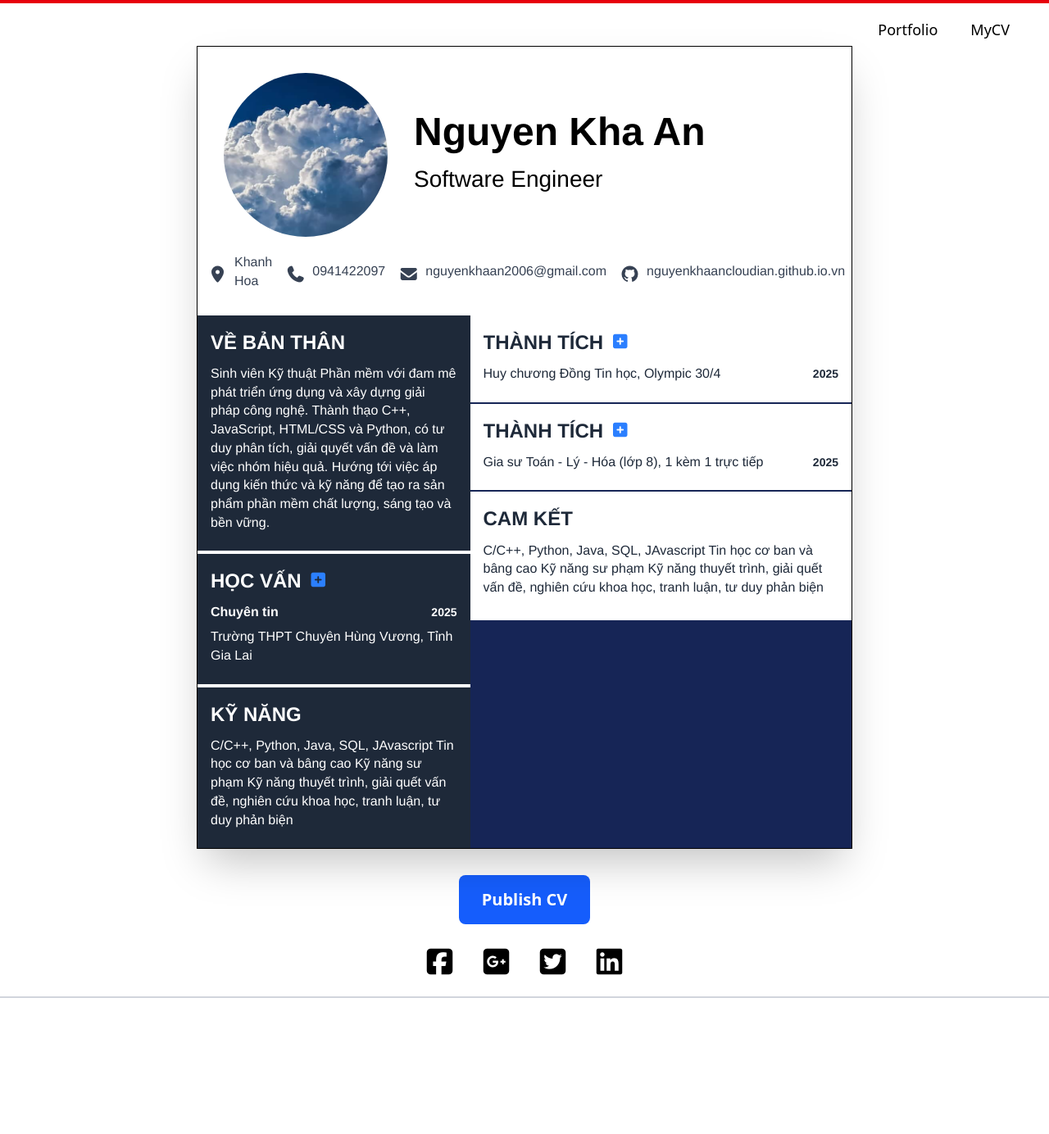
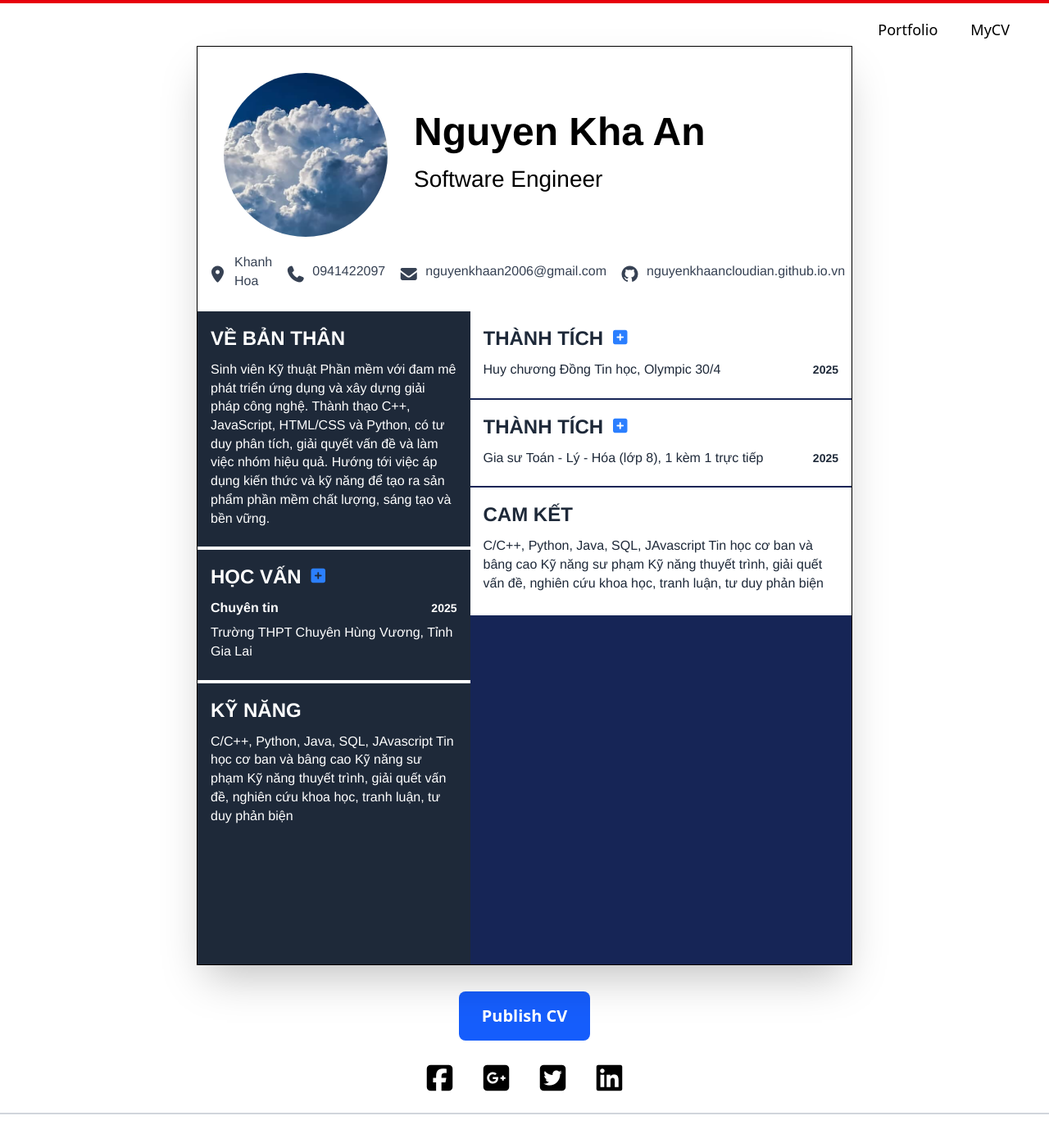
Before and after one commit to nguyenkhaan/portfolio_v2, a React (Vite) app: page /my-cv in a window 1280 px wide. Shown: the whole page at 82% size. Before the commit the page ends 1242 px from the top, so only its background shows below. Built offline with nearby package versions, Linux system fonts and the light colour scheme.

Commit message:
chinh_cv_header

```diff
--- a/public/style/output.css
+++ b/public/style/output.css
@@ -349,6 +349,15 @@
   .h-full {
     height: 100%;
   }
+  .max-h-36 {
+    max-height: calc(var(--spacing) * 36);
+  }
+  .max-h-40 {
+    max-height: calc(var(--spacing) * 40);
+  }
+  .max-h-42 {
+    max-height: calc(var(--spacing) * 42);
+  }
   .min-h-10 {
     min-height: calc(var(--spacing) * 10);
   }
@@ -360,6 +369,18 @@
   }
   .min-h-100 {
     min-height: calc(var(--spacing) * 100);
+  }
+  .min-h-\[1120px\] {
+    min-height: 1120px;
+  }
+  .min-h-\[1122px\] {
+    min-height: 1122px;
+  }
+  .min-h-\[1123px\] {
+    min-height: 1123px;
+  }
+  .min-h-\[1124px\] {
+    min-height: 1124px;
   }
   .w-0 {
     width: calc(var(--spacing) * 0);
--- a/src/CV/CVHeader.jsx
+++ b/src/CV/CVHeader.jsx
@@ -16,6 +16,7 @@ function CVHeader() {
         {
             const url = URL.createObjectURL(file)
             setAvatar(url)
+            console.log(url)
         }
     }
     return (
@@ -32,7 +33,7 @@ function CVHeader() {
                 ref={inputRef}
                 type='file'
                 className='hidden w-0 h-0'
-                onChange={() => handleChange(e)}
+                onChange={(e) => handleChange(e)}
             />
             </div>
             <div className='flex flex-col items-start justify-start gap-4  w-full min-h-20'>
--- a/src/CV/Skills.jsx
+++ b/src/CV/Skills.jsx
@@ -5,7 +5,7 @@ import Heading from './Heading'
 function Skills() {
 
     return (
-        <div className='bg-gray-800 w-full text-white text-base p-4'>
+        <div className='bg-gray-800 w-full text-white text-base p-4 flex-1'>
             <Heading initialValue='Kỹ năng'/>
             <div className='w-full items-start flex flex-col gap-4 justify-between'>
                 <TextArea />
--- a/src/Pages/CV.jsx
+++ b/src/Pages/CV.jsx
@@ -17,8 +17,8 @@ function CV() {
     })
     return (
         <div className='w-full flex flex-col items-center justify-center'>
-            <div className='print-container min-h-80 w-[800px] relative grid grid-cols-12 gap-0 border-solid border-1 border-black shadow-2xl pt-8' ref={componentRef}>
-                <div className='col-span-12 header-contact-print'>
+            <div className='print-container min-h-[1122px] w-[800px] relative grid grid-cols-12 gap-0 border-solid border-1 border-black shadow-2xl pt-8' ref={componentRef}>
+                <div className='col-span-12 header-contact-print max-h-36'>
                     <CVHeader />
                     <Contact />
                 </div>
```
